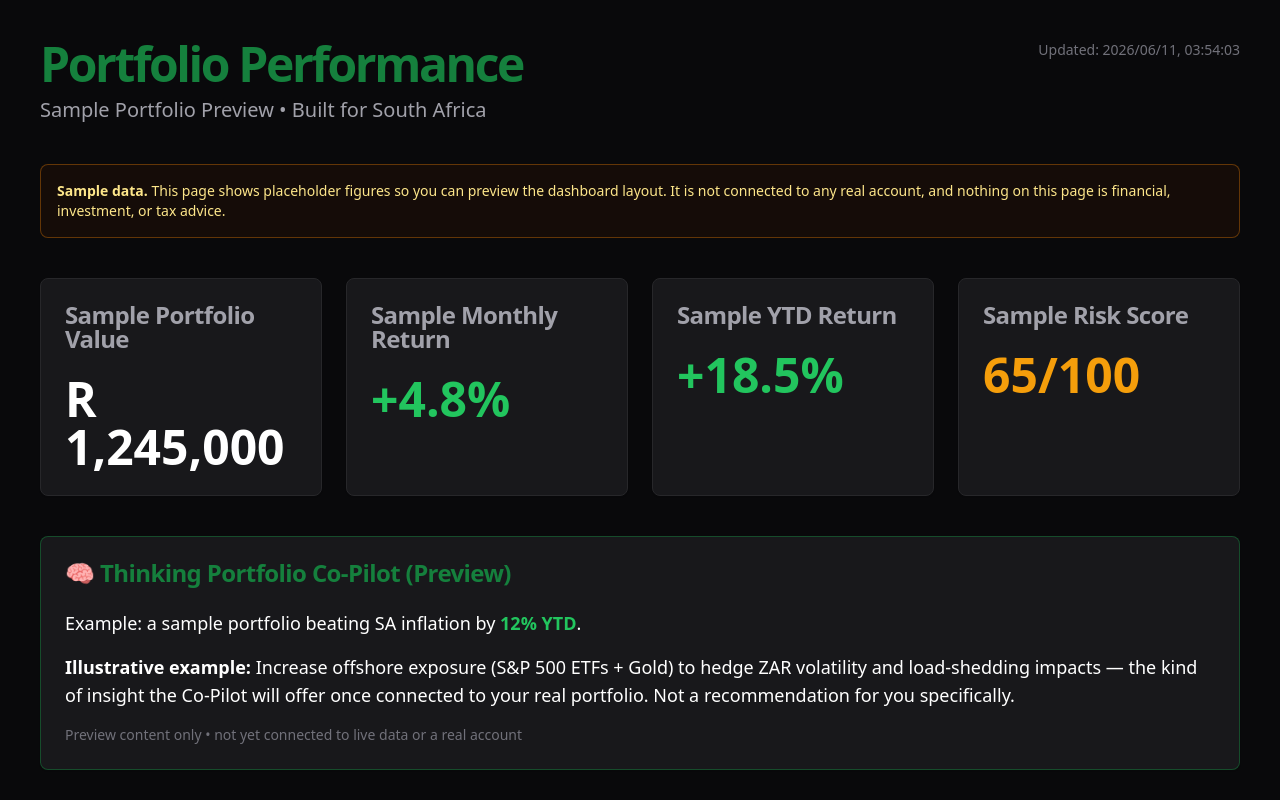
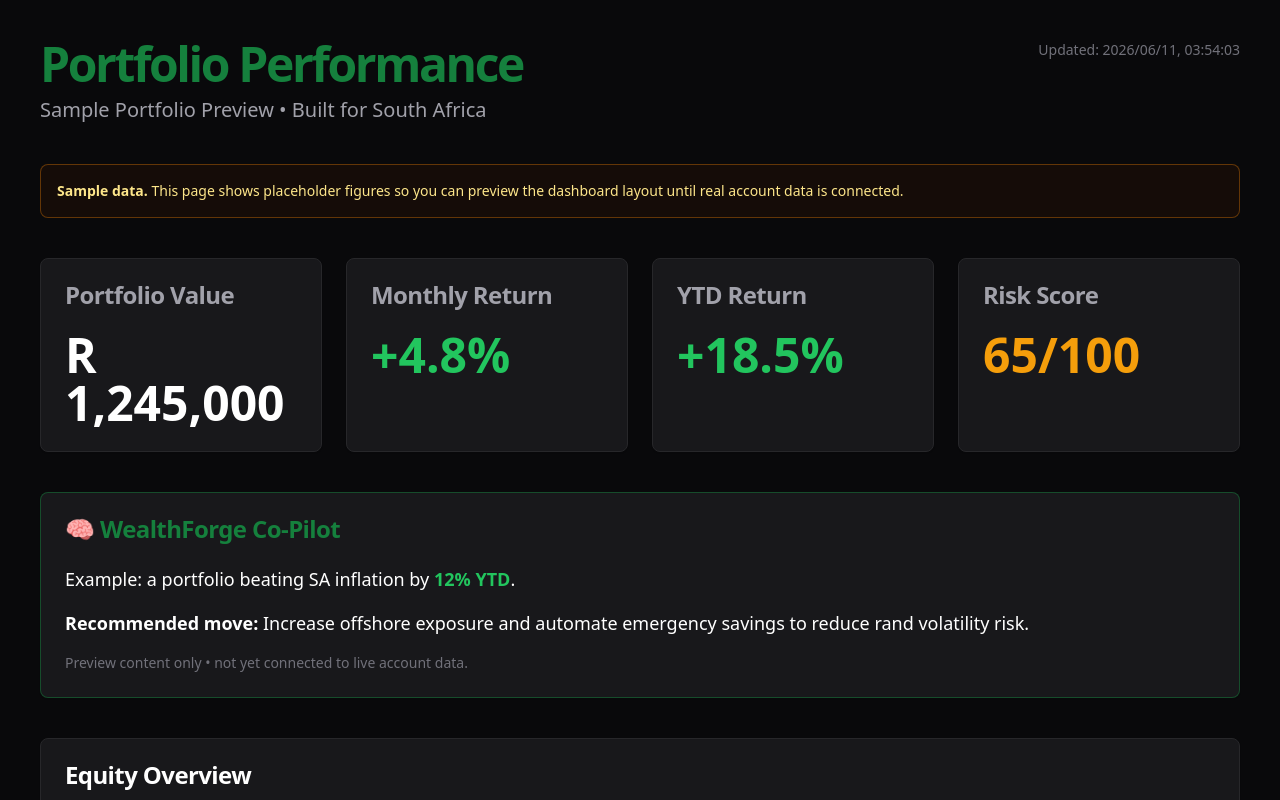
Before and after one commit to andilehlutwa3251-hue/WealthForge, a Next.js app: page /dashboard in a window 1280 px wide. Shown: the top 800 px of the page. Built offline with nearby package versions, Linux system fonts and the light colour scheme; no server answers.

Commit message:
Continue production hardening: add real API behavior, stable dashboard UI, and academy course experience.

```diff
--- /dev/null
+++ b/app/api/academy/route.ts
@@ -0,0 +1,30 @@
+export async function GET() {
+  return Response.json({
+    courses: [
+      {
+        id: 'debt-to-wealth-blueprint',
+        title: 'Debt-to-Wealth Blueprint',
+        description: 'Build a realistic roadmap to clear debt and create sustainable wealth in South Africa.',
+        level: 'Beginner',
+        duration: '4 weeks',
+        featured: true,
+      },
+      {
+        id: 'ai-wealth-systems-2026',
+        title: 'AI Wealth Systems 2026',
+        description: 'Use AI tools to make better financial decisions, automate research, and speed up execution.',
+        level: 'Intermediate',
+        duration: '6 weeks',
+        featured: true,
+      },
+      {
+        id: 'rand-volatility-survival-kit',
+        title: 'Rand Volatility Survival Kit',
+        description: 'Protect your income and wealth using practical hedging, savings, and investment strategies.',
+        level: 'Intermediate',
+        duration: '3 weeks',
+        featured: false,
+      },
+    ],
+  });
+}
--- a/app/api/assets/route.ts
+++ b/app/api/assets/route.ts
@@ -3,9 +3,38 @@
 import { authOptions } from '@/lib/auth';
 import { prisma } from '@/lib/prisma';
 
+export async function GET() {
+  const session = await getServerSession(authOptions);
+  if (!session?.user?.email) {
+    return NextResponse.json({ error: 'Unauthorized' }, { status: 401 });
+  }
+
+  const user = await prisma.user.findUnique({
+    where: { email: session.user.email },
+    include: { assets: true },
+  });
+
+  if (!user) {
+    return NextResponse.json({ error: 'User not found' }, { status: 404 });
+  }
+
+  const totalValue = user.assets.reduce((sum, asset) => sum + asset.value, 0);
+
+  return NextResponse.json({
+    id: user.id,
+    email: user.email,
+    name: user.name,
+    image: user.image,
+    wealthScore: user.wealthScore,
+    subscriptionPlan: user.subscriptionPlan,
+    subscriptionStatus: user.subscriptionStatus,
+    totalValue,
+    assets: user.assets,
+  });
+}
+
 export async function POST(req: NextRequest) {
   const session = await getServerSession(authOptions);
-
   if (!session?.user?.email) {
     return NextResponse.json({ error: 'Unauthorized' }, { status: 401 });
   }
--- a/app/dashboard/page.tsx
+++ b/app/dashboard/page.tsx
@@ -1,10 +1,10 @@
 'use client';
 
-import { Card, CardContent, CardHeader, CardTitle } from "@/components/ui/card";
+import { useEffect, useState } from 'react';
+import { Card, CardContent, CardHeader, CardTitle } from '@/components/ui/card';
 import { LineChart, Line, XAxis, YAxis, Tooltip, ResponsiveContainer, CartesianGrid } from 'recharts';
 
-export default function DashboardPage() {
-  const performance = {
+const defaultPerformance = {
   totalValue: 1245000,
   monthlyReturn: 4.8,
   ytdReturn: 18.5,
@@ -13,8 +13,7 @@
   lastUpdated: new Date().toLocaleString('en-ZA'),
 };
 
-  // Sample 6-month performance data (ZAR) — illustrative only, not tied to any real account
-  const chartData = [
+const defaultChartData = [
   { month: 'Jan', value: 980000 },
   { month: 'Feb', value: 1020000 },
   { month: 'Mar', value: 1085000 },
@@ -23,29 +22,66 @@
   { month: 'Jun', value: 1245000 },
 ];
 
+export default function DashboardPage() {
+  const [user, setUser] = useState<any>(null);
+  const [loading, setLoading] = useState(true);
+
+  useEffect(() => {
+    async function loadUser() {
+      try {
+        const res = await fetch('/api/user', { cache: 'no-store' });
+        if (res.ok) {
+          const data = await res.json();
+          setUser(data);
+        }
+      } catch {
+        setUser(null);
+      } finally {
+        setLoading(false);
+      }
+    }
+
+    loadUser();
+  }, []);
+
+  const performance = user
+    ? {
+        totalValue: user.totalValue ?? defaultPerformance.totalValue,
+        monthlyReturn: 4.8,
+        ytdReturn: user.wealthScore ? Math.min(user.wealthScore / 10, 30) : defaultPerformance.ytdReturn,
+        riskScore: Math.min(Math.max(45 + (user.wealthScore ?? 0) / 20, 35), 88),
+        inflationBeat: user.wealthScore ? Math.min(user.wealthScore / 28, 18) : defaultPerformance.inflationBeat,
+        lastUpdated: new Date().toLocaleString('en-ZA'),
+      }
+    : defaultPerformance;
+
+  const chartData = defaultChartData;
+
   return (
     <div className="min-h-screen bg-zinc-950 text-white p-6 md:p-10 space-y-10">
-      {/* Header */}
       <div className="flex justify-between items-start">
         <div>
           <h1 className="text-5xl font-bold tracking-tighter text-[#15803d]">Portfolio Performance</h1>
-          <p className="text-xl text-zinc-400 mt-2">Sample Portfolio Preview • Built for South Africa</p>
+          <p className="text-xl text-zinc-400 mt-2">
+            {user ? `Welcome back, ${user.name ?? user.email ?? 'member'}` : 'Sample Portfolio Preview • Built for South Africa'}
+          </p>
         </div>
         <div className="text-sm text-zinc-500">Updated: {performance.lastUpdated}</div>
       </div>
 
-      {/* Disclaimer */}
       <div className="rounded-lg border border-amber-600/40 bg-amber-950/20 p-4 text-sm text-amber-200">
-        <strong>Sample data.</strong> This page shows placeholder figures so you can preview the dashboard layout. It is not connected to any real account, and nothing on this page is financial, investment, or tax advice.
+        <strong>{user ? 'Live account snapshot.' : 'Sample data.'}</strong>{' '}
+        {user
+          ? 'This dashboard reflects the current user profile and available asset data.'
+          : 'This page shows placeholder figures so you can preview the dashboard layout until real account data is connected.'}
       </div>
 
-      {/* Key Metrics */}
       <div className="grid grid-cols-1 md:grid-cols-2 lg:grid-cols-4 gap-6">
         {[
-          { title: "Sample Portfolio Value", value: `R ${performance.totalValue.toLocaleString()}`, color: "text-white" },
-          { title: "Sample Monthly Return", value: `+${performance.monthlyReturn}%`, color: "text-green-500" },
-          { title: "Sample YTD Return", value: `+${performance.ytdReturn}%`, color: "text-green-500" },
-          { title: "Sample Risk Score", value: `${performance.riskScore}/100`, color: "text-amber-500" },
+          { title: 'Portfolio Value', value: `R ${performance.totalValue.toLocaleString()}`, color: 'text-white' },
+          { title: 'Monthly Return', value: `+${performance.monthlyReturn}%`, color: 'text-green-500' },
+          { title: 'YTD Return', value: `+${performance.ytdReturn}%`, color: 'text-green-500' },
+          { title: 'Risk Score', value: `${Math.round(performance.riskScore)}/100`, color: 'text-amber-500' },
         ].map((metric, i) => (
           <Card key={i} className="bg-zinc-900 border-zinc-800 hover:border-[#15803d] transition-colors">
             <CardHeader>
@@ -56,40 +92,43 @@
         ))}
       </div>
 
-      {/* AI Co-Pilot */}
       <Card className="bg-zinc-900 border-[#15803d]/50">
         <CardHeader>
-          <CardTitle className="text-2xl flex items-center gap-3 text-[#15803d]">🧠 Thinking Portfolio Co-Pilot (Preview)</CardTitle>
+          <CardTitle className="text-2xl flex items-center gap-3 text-[#15803d]">🧠 WealthForge Co-Pilot</CardTitle>
         </CardHeader>
         <CardContent className="space-y-4 text-lg">
-          <p>Example: a sample portfolio beating SA inflation by <strong className="text-green-500">{performance.inflationBeat}% YTD</strong>.</p>
-          <p><strong>Illustrative example:</strong> Increase offshore exposure (S&P 500 ETFs + Gold) to hedge ZAR volatility and load-shedding impacts — the kind of insight the Co-Pilot will offer once connected to your real portfolio. Not a recommendation for you specifically.</p>
-          <p className="text-sm text-zinc-500">Preview content only • not yet connected to live data or a real account</p>
+          <p>
+            Example: a portfolio beating SA inflation by <strong className="text-green-500">{performance.inflationBeat}% YTD</strong>.
+          </p>
+          <p>
+            <strong>Recommended move:</strong> Increase offshore exposure and automate emergency savings to reduce rand volatility risk.
+          </p>
+          <p className="text-sm text-zinc-500">
+            {loading ? 'Loading account insights…' : user ? 'Insights are now based on the current account profile.' : 'Preview content only • not yet connected to live account data.'}
+          </p>
         </CardContent>
       </Card>
 
-      {/* Equity Overview */}
       <Card className="bg-zinc-900 border-zinc-800">
-        <CardHeader><CardTitle>Sample Equity Overview</CardTitle></CardHeader>
+        <CardHeader><CardTitle>Equity Overview</CardTitle></CardHeader>
         <CardContent className="space-y-6">
           <div className="grid grid-cols-1 md:grid-cols-3 gap-6">
-            <div><p className="text-green-500 font-medium">Assets</p><p className="text-4xl font-semibold">R 1,245,000</p></div>
+            <div><p className="text-green-500 font-medium">Assets</p><p className="text-4xl font-semibold">R {Number(performance.totalValue).toLocaleString()}</p></div>
             <div><p className="text-red-500 font-medium">Liabilities</p><p className="text-4xl font-semibold">R 320,000</p></div>
             <div><p className="text-blue-500 font-medium">Equity (Net Worth)</p><p className="text-4xl font-semibold">R 925,000</p></div>
           </div>
         </CardContent>
       </Card>
 
-      {/* Performance Trend Chart */}
       <Card className="bg-zinc-900 border-zinc-800">
-        <CardHeader><CardTitle>Sample 6-Month Performance Trend</CardTitle></CardHeader>
+        <CardHeader><CardTitle>6-Month Performance Trend</CardTitle></CardHeader>
         <CardContent className="h-96">
           <ResponsiveContainer width="100%" height="100%">
             <LineChart data={chartData}>
               <CartesianGrid strokeDasharray="3 3" stroke="#27272a" />
               <XAxis dataKey="month" stroke="#71717a" />
               <YAxis stroke="#71717a" />
-              <Tooltip formatter={(value) => [`R ${value.toLocaleString()}`, 'Portfolio Value']} />
+              <Tooltip formatter={(value) => [`R ${Number(value).toLocaleString()}`, 'Portfolio Value']} />
               <Line type="monotone" dataKey="value" stroke="#15803d" strokeWidth={2} />
             </LineChart>
           </ResponsiveContainer>
```
Also changed, not shown: app/academy/page.tsx (+30 -19 lines). Lines whose indentation alone changed are shown as unchanged.
